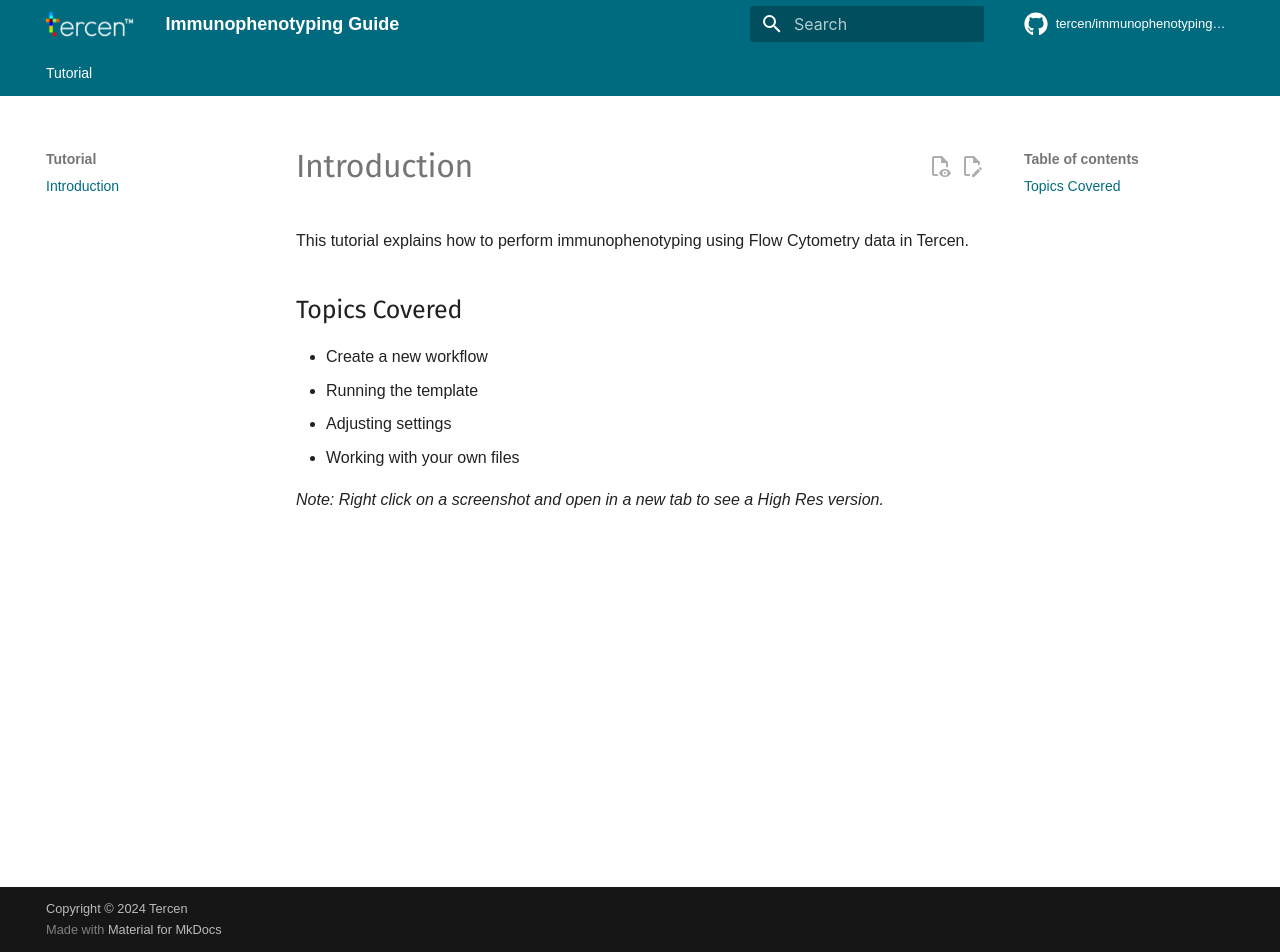
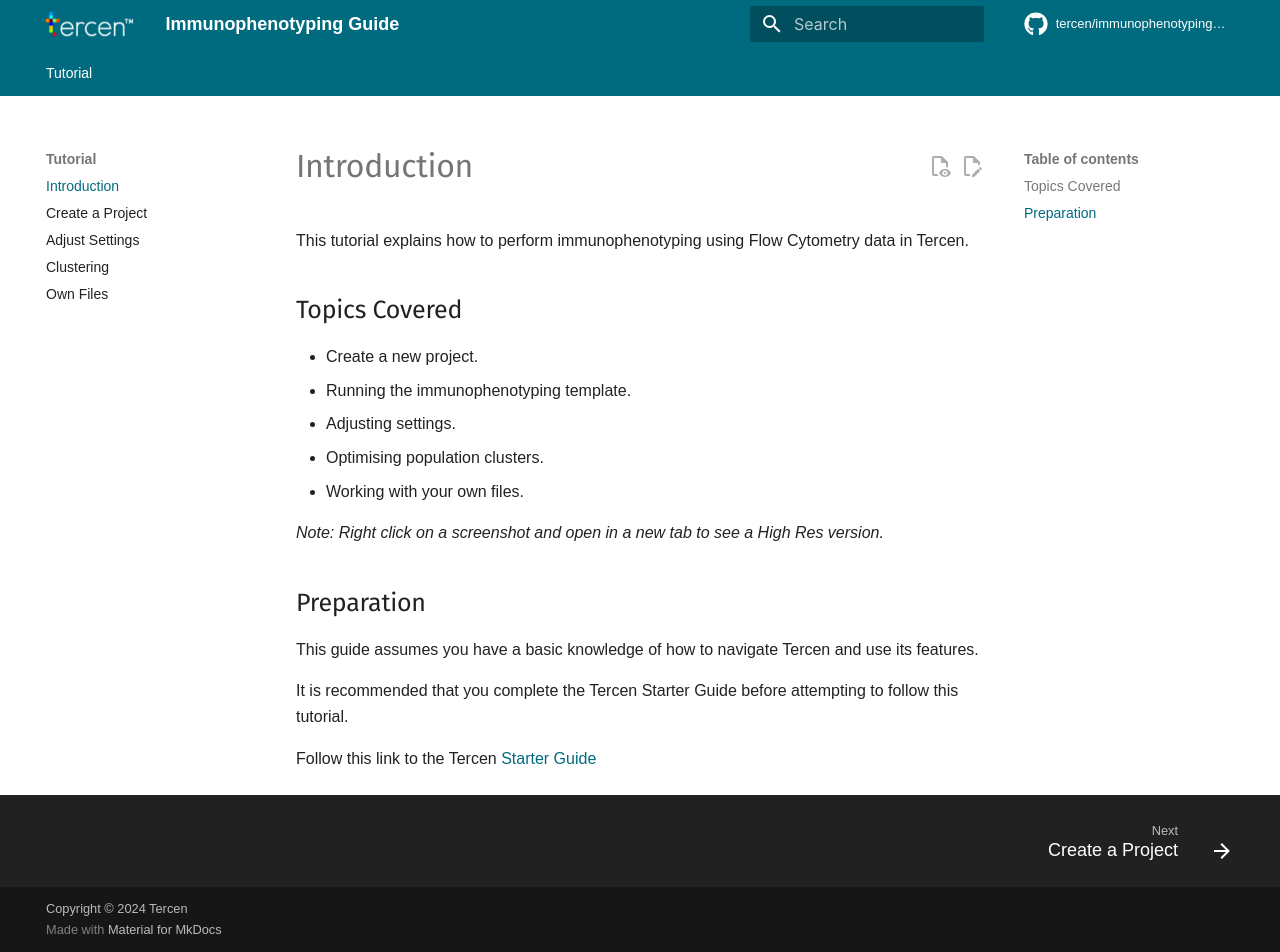
Before and after one commit to tercen/immunophenotyping_guide, an MkDocs documentation site: the page built from docs/index.md, in a window 1280 px wide and 952 px high. Built offline with MkDocs 1.6.1 and Material for MkDocs 9.7.7, drawn with Linux system fonts in a browser that asks for light colours; some web fonts are replaced; comment, search, counter and statistics services are not loaded; the version menu is left out.

Commit message:
6 March Updates

```diff
--- a/docs/index.md
+++ b/docs/index.md
@@ -4,9 +4,18 @@
 
 ## Topics Covered
 
-- Create a new workflow
-- Running the template
-- Adjusting settings
-- Working with your own files
+- Create a new project.
+- Running the immunophenotyping template.
+- Adjusting settings.
+- Optimising population clusters.
+- Working with your own files.
 
 _Note: Right click on a screenshot and open in a new tab to see a High Res version._
+
+## Preparation
+
+This guide assumes you have a basic knowledge of how to navigate Tercen and use its features.
+
+It is recommended that you complete the Tercen Starter Guide before attempting to follow this tutorial.
+
+Follow this link to the Tercen [Starter Guide](https://tercen.github.io/starter_guide/)
--- a/mkdocs.yml
+++ b/mkdocs.yml
@@ -107,3 +107,7 @@
 nav:
   - Tutorial:
       - Introduction: index.md
+      - Create a Project: 1_template.md
+      - Adjust Settings: 2_Adjust_Settings.md
+      - Clustering: 3_Adjust_Clustering.md
+      - Own Files: 4_Own_Files.md
```
Also changed, not shown: docs/1_template.md (added, +92 -0 lines), docs/2_Adjust_Settings.md (added, +19 -0 lines), docs/3_Adjust_Clustering.md (added, +19 -0 lines), docs/4_Own_Files.md (added, +16 -0 lines), docs/images/1_Begin Analysis.jpg (added), docs/images/1_New_Project.jpg (added), docs/images/1_annotation.jpg (added), docs/images/1_choose_template.jpg (added), docs/images/1_fcs_files.jpg (added), docs/images/1_local_toolbar.jpg (added), docs/images/1_workflow.jpg (added).
